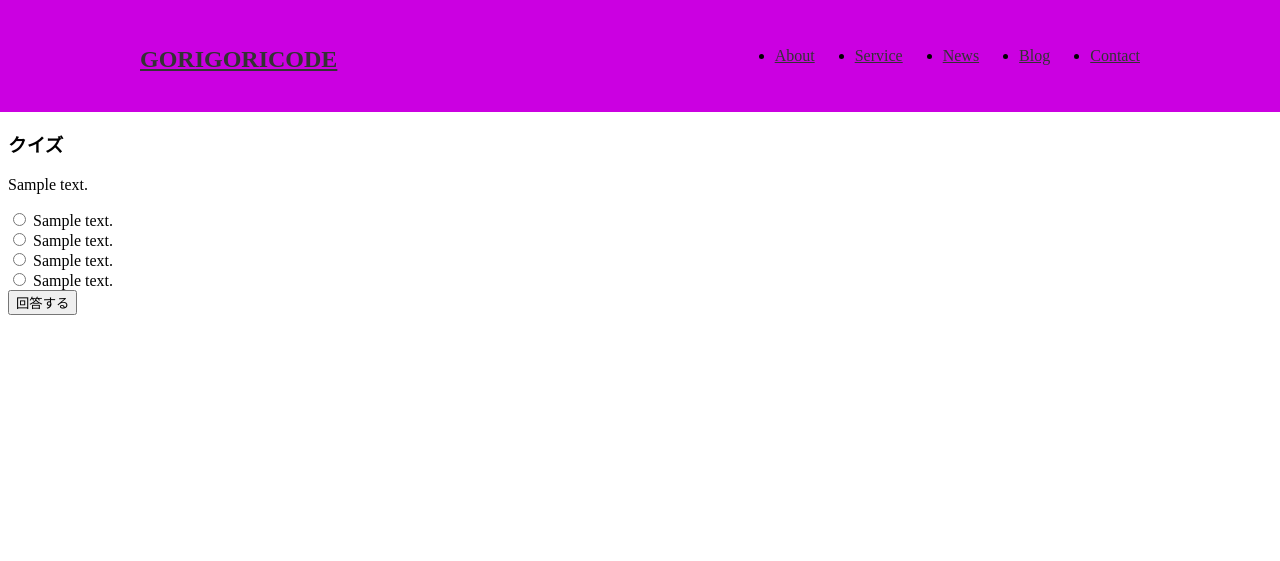
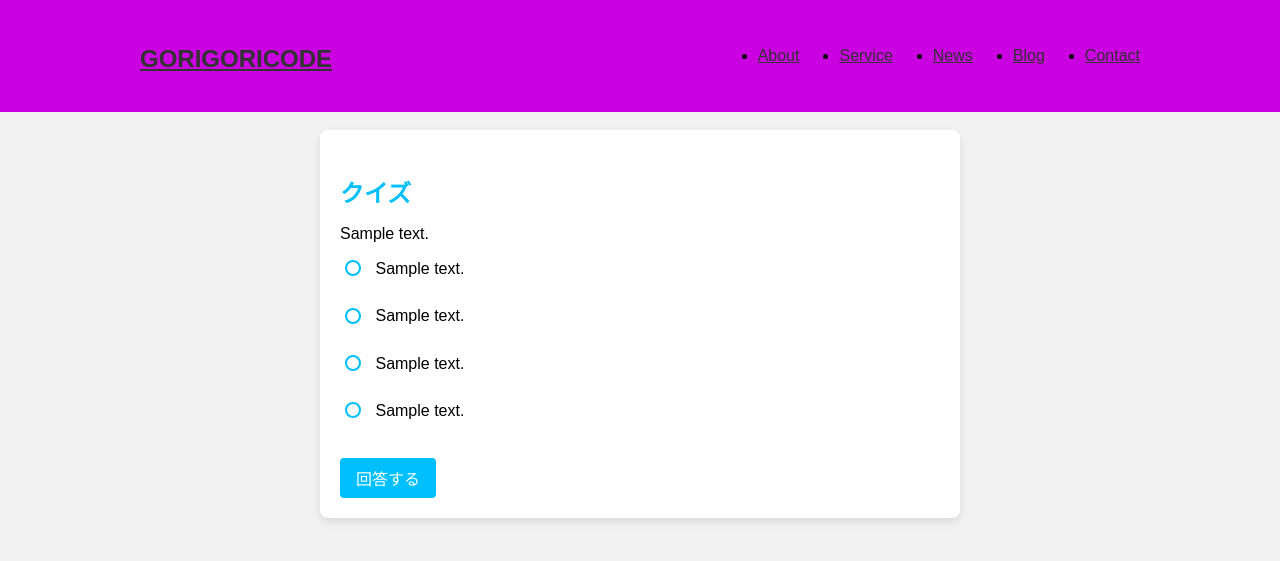
Before and after one commit to tanumahikaru/quiz, a Flask app: page /quiz/1 in a window 1280 px wide. Shown: the top 561 px of the page. Run offline with Flask 3, Linux system fonts and the light colour scheme; a database or web service that is not in the repository returns one stand-in record (values such as "Sample title"); some libraries are stand-ins or nearby versions.

Commit message:
変更をプッシュ

```diff
--- a/db.py
+++ b/db.py
@@ -195,3 +195,18 @@ def adminlogin(user_name, password):
         connection.close()
 
     return flg
+
+
+def search_quiz(key):
+    connection = get_connection()
+    cursor = connection.cursor()
+
+    sql = 'SELECT quizid, quizcontent, answer1, answer2, answer3, answer4 FROM quiz WHERE quizcontent LIKE %s'
+    key = '%' + key + '%'
+
+    cursor.execute(sql, (key,))
+    rows = cursor.fetchall()
+
+    cursor.close()
+    connection.close()
+    return rows
--- /dev/null
+++ b/static/css/mypage.css
@@ -0,0 +1,4 @@
+.sample1 {
+    font-size: 20px;
+    font-family: "Font Awesome 6 Free Solid";
+}
--- /dev/null
+++ b/static/css/quiz.css
@@ -0,0 +1,65 @@
+/* カフート風のスタイル */
+
+body {
+    font-family: "Arial", sans-serif;
+    margin: 0;
+    background-color: #f2f2f2;
+}
+
+.quiz-container {
+    max-width: 600px;
+    margin: 0 auto;
+    padding: 20px;
+    background-color: #fff;
+    border-radius: 8px;
+    box-shadow: 0 4px 8px rgba(0, 0, 0, 0.1);
+}
+
+h3 {
+    font-size: 24px;
+    margin-bottom: 10px;
+    color: #00BFFF; /* カフートの青色 */
+}
+
+.options label {
+    display: block;
+    margin-bottom: 10px;
+    cursor: pointer;
+}
+
+.options input[type="radio"] {
+    margin-right: 10px;
+    appearance: none;
+    -webkit-appearance: none;
+    -moz-appearance: none;
+    width: 16px;
+    height: 16px;
+    border: 2px solid #00BFFF; /* カフートの青色 */
+    border-radius: 50%;
+    vertical-align: middle;
+    position: relative;
+    top: -2px;
+}
+
+.options input[type="radio"]:checked {
+    background-color: #00BFFF; /* カフートの青色 */
+}
+
+.options span {
+    vertical-align: middle;
+}
+
+input[type="submit"] {
+    margin-top: 10px;
+    padding: 8px 16px;
+    background-color: #00BFFF; /* カフートの青色 */
+    color: #fff;
+    border: none;
+    border-radius: 4px;
+    cursor: pointer;
+    font-size: 16px;
+}
+
+input[type="submit"]:hover {
+    background-color: #0080FF; /* カフートの濃い青色 */
+}
--- a/templates/layout.html
+++ b/templates/layout.html
@@ -6,6 +6,11 @@
         <meta name="viewport" content="width=device-width, initial-scale=1" />
         <meta name="description" content="クイズアプリWeb" />
         <link rel="stylesheet" href="{{url_for('static', filename='css/style.css')}}">
+
+        {% block css %}
+        <!-- CSS埋め込み -->
+        {% endblock %}
+
     </head>
     <body>
         <header class="header">
--- a/templates/list.html
+++ b/templates/list.html
@@ -3,6 +3,12 @@
 {% block content %}
 
     <h3>クイズ一覧</h3>
+
+    <form action = "{{url_for('search_exe')}}" method = "POST">
+        <input type = "text" name = "quizcontent" placeholder = "検索">
+        <input type = "submit" value = "検索">
+    </form>
+
     <table>
         <thead>
             <tr>
--- a/templates/quiz.html
+++ b/templates/quiz.html
@@ -1,13 +1,33 @@
 {% extends "layout.html" %}
 
-    {% block content %}
+{% block css %}
+<link rel="stylesheet" href="{{url_for('static', filename='/css/quiz.css')}}">
+{% endblock %}
+
+{% block content %}
+<div class="quiz-container">
     <h3>クイズ</h3>
     <p>{{ quiz[1] }}</p>
     <form action="{{ url_for('check_answer', quizid=quiz[0]) }}" method="post">
-        <input type="radio" name="answer" value="1"> {{ quiz[2] }}<br>
-        <input type="radio" name="answer" value="2"> {{ quiz[3] }}<br>
-        <input type="radio" name="answer" value="3"> {{ quiz[4] }}<br>
-        <input type="radio" name="answer" value="4"> {{ quiz[5] }}<br>
+        <div class="options">
+            <label>
+                <input type="radio" name="answer" value="1">
+                <span>{{ quiz[2] }}</span>
+            </label><br>
+            <label>
+                <input type="radio" name="answer" value="2">
+                <span>{{ quiz[3] }}</span>
+            </label><br>
+            <label>
+                <input type="radio" name="answer" value="3">
+                <span>{{ quiz[4] }}</span>
+            </label><br>
+            <label>
+                <input type="radio" name="answer" value="4">
+                <span>{{ quiz[5] }}</span>
+            </label><br>
+        </div>
         <input type="submit" value="回答する">
     </form>
-    {% endblock %}
+</div>
+{% endblock %}
```
Also changed, not shown: templates/mypage.html (+13 -6 lines), static/css/style.css (line endings or trailing spaces).
